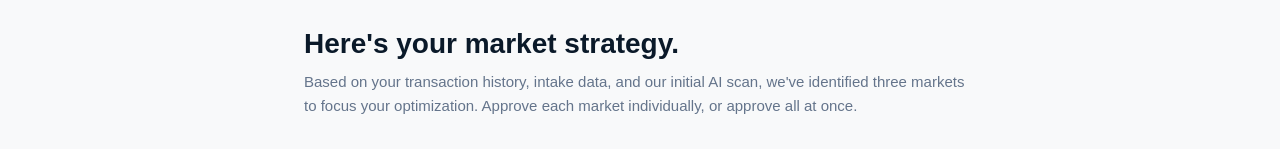
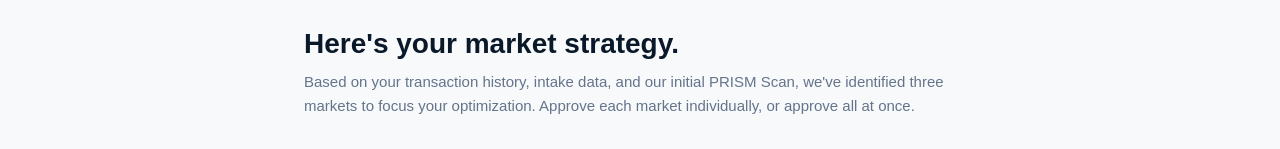
Before and after one commit to radleyraven/cited-dashboard, a Next.js app: page /onboarding/markets in a window 1280 px wide. Shown: the part 259-408 px from the top of the page. Built offline with nearby package versions, Linux system fonts and the light colour scheme; no server answers.

Commit message:
Revert: keep PRISM Scan in body copy per Radley directive

```diff
--- a/src/app/onboarding/markets/page.tsx
+++ b/src/app/onboarding/markets/page.tsx
@@ -287,7 +287,7 @@ export default function MarketsPage() {
           marginBottom: '32px',
           lineHeight: 1.6,
         }}>
-          Based on your transaction history, intake data, and our initial AI scan, we&apos;ve identified
+          Based on your transaction history, intake data, and our initial PRISM Scan, we&apos;ve identified
           three markets to focus your optimization. Approve each market individually, or approve all at once.
         </p>
 
```
